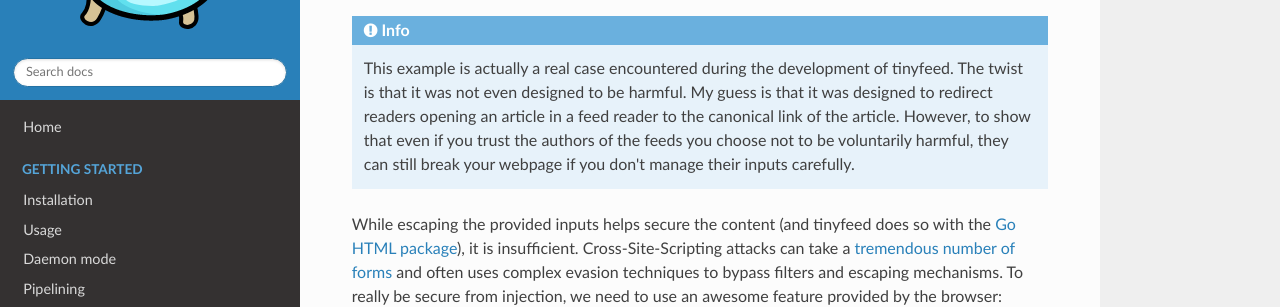
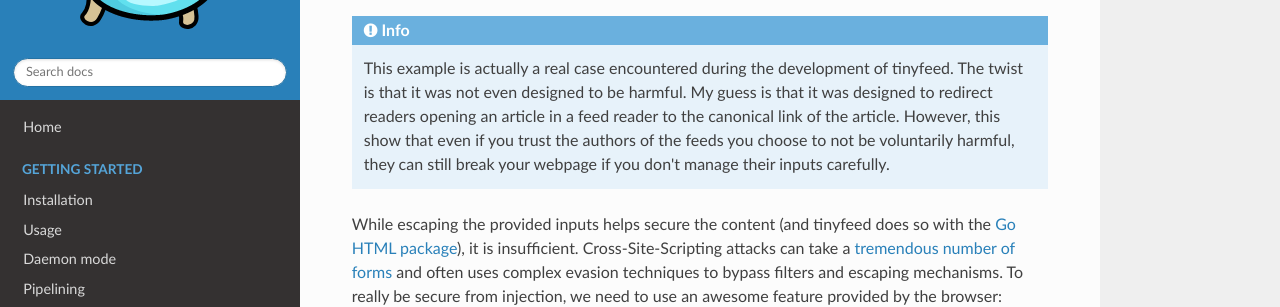
Before and after one commit to TheBigRoomXXL/tinyfeed, an MkDocs documentation site: the page built from docs/templating.md, in a window 1280 px wide and 900 px high, scrolled down 678 px. Shown: the part 199-506 px from the top of the window. Built offline with MkDocs 1.6.1, drawn with Linux system fonts in a browser that asks for light colours; nearby versions of some CDN libraries.

Commit message:
dcos: phrasing and missing words

````diff
--- a/docs/templating.md
+++ b/docs/templating.md
@@ -28,7 +28,7 @@ Then if a feed has the following description:
 It will inject a `<meta>` tag in your HTML which will be interpreted as a redirect header, and the result will be that any user who opens your webpage will be redirected to `example.com`. This is what we call a [Cross-Site-Scripting (or XSS)](https://developer.mozilla.org/en-US/docs/Web/Security/Attacks/XSS) attack. This can not only break your page but also **put your users at risk**.
 
 !!! info
-    This example is actually a real case encountered during the development of tinyfeed. The twist is that it was not even designed to be harmful. My guess is that it was designed to redirect readers opening an article in a feed reader to the canonical link of the article. However, to show that even if you trust the authors of the feeds you choose not to be voluntarily harmful, they can still break your webpage if you don't manage their inputs carefully.
+    This example is actually a real case encountered during the development of tinyfeed. The twist is that it was not even designed to be harmful. My guess is that it was designed to redirect readers opening an article in a feed reader to the canonical link of the article. However, this show that even if you trust the authors of the feeds you choose to not be voluntarily harmful, they can still break your webpage if you don't manage their inputs carefully.
 
 While escaping the provided inputs helps secure the content (and tinyfeed does so with the [Go HTML package](https://pkg.go.dev/html)),  it is insufficient. Cross-Site-Scripting attacks can take a [tremendous number of forms](https://github.com/swisskyrepo/PayloadsAllTheThings/tree/master/XSS%20Injection) and often uses complex evasion techniques to bypass filters and escaping mechanisms. To really be secure from injection, we need to use an awesome feature provided by the browser: [Content Security Policy (CSP)](https://developer.mozilla.org/en-US/docs/Web/HTTP/Guides/CSP). CSP enables us to specify which resources (such as scripts, images, and stylesheets) are permitted to load on our webpage. While it is a powerfull tool, it can be somewhat complex to configure. Therefore, I suggest reviewing the [MDN Guide](https://developer.mozilla.org/en-US/docs/Web/HTTP/Guides/CSP)  to better understand its usage. If you are not comfortable with the subject, you can start by using the CSP tinyfeed already uses and adapt it to your needs:
 ```html
````
Also changed, not shown: docs/docker.md (+1 -1 lines).
